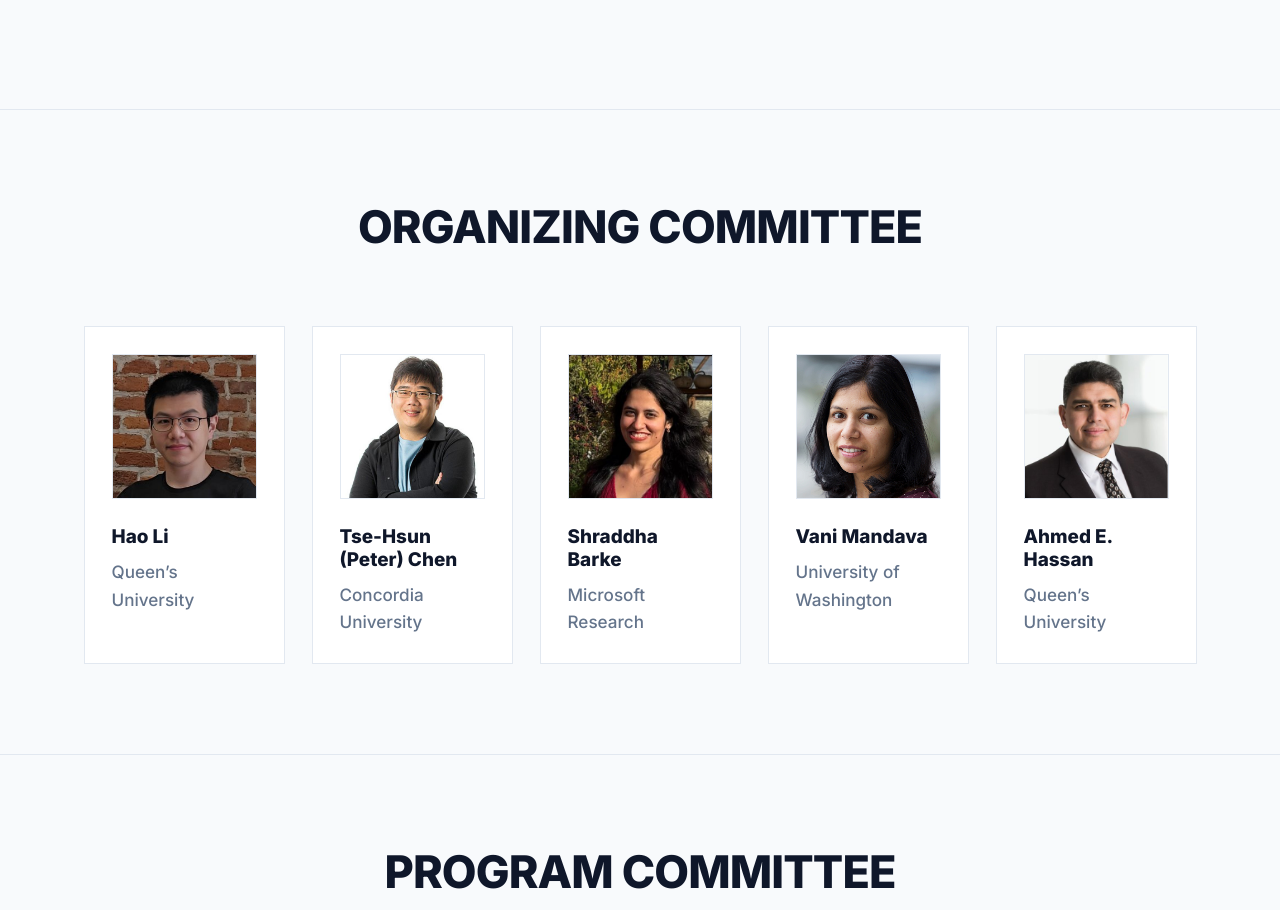
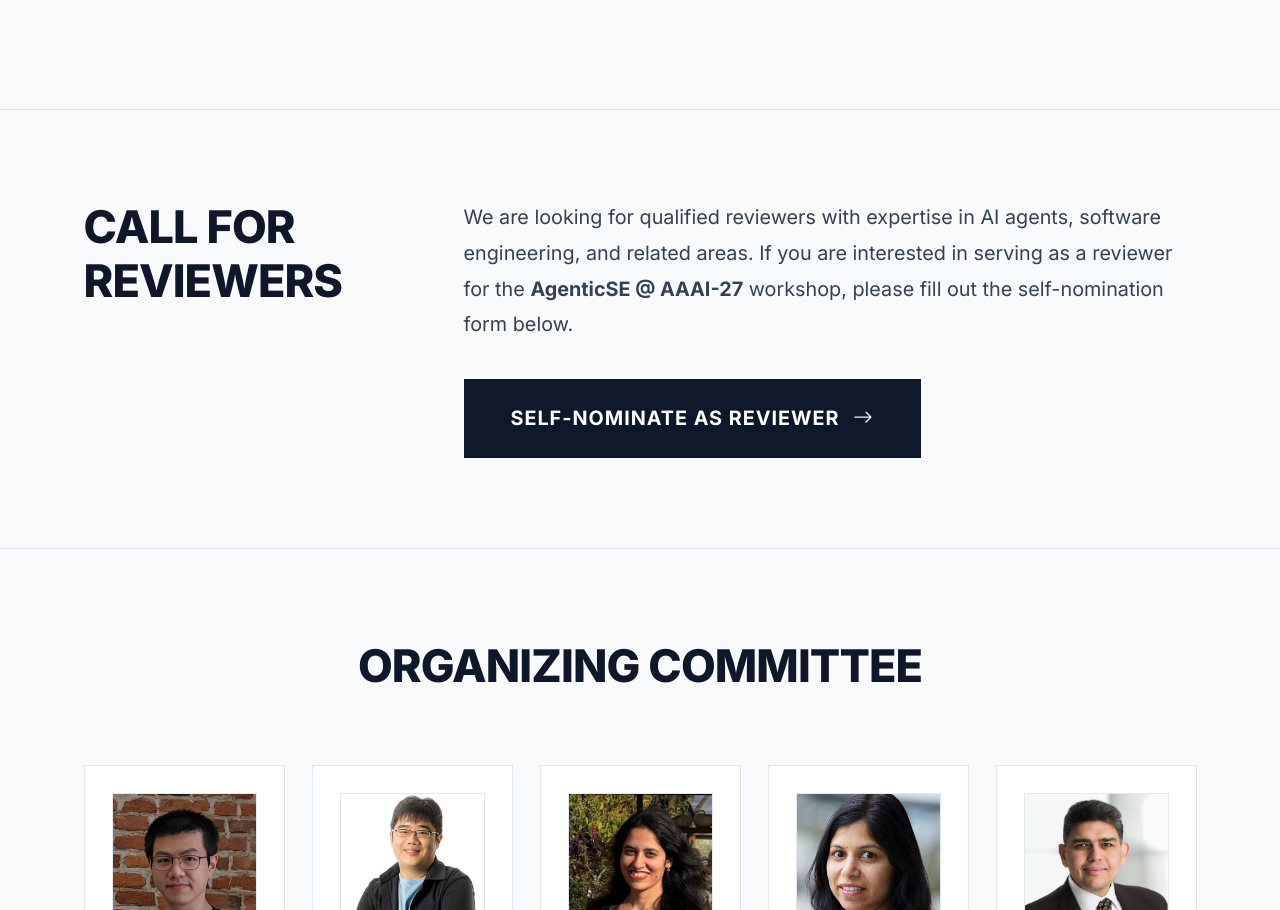
Before and after one commit to AgenticSE-AAAI/AgenticSE-AAAI.github.io, a Vue app: page / in a window 1280 px wide. Shown: the part 3391-4301 px from the top of the page. Built offline with nearby package versions, Linux system fonts and the light colour scheme.

Commit message:
Add reviewer self-nomination section

```diff
--- a/src/App.vue
+++ b/src/App.vue
@@ -259,6 +259,27 @@
     </div>
   </section>
 
+  <!-- Reviewer Self-Nomination -->
+  <section id="reviewer" class="section section-alt" aria-labelledby="reviewer-title">
+    <div class="container">
+      <div class="row">
+        <div class="col-lg-4">
+          <h2 id="reviewer-title" class="section-title">Call for Reviewers</h2>
+        </div>
+        <div class="col-lg-8">
+          <hr class="section-divider d-lg-none">
+          <p class="reviewer-intro mb-0">
+            We are looking for qualified reviewers with expertise in AI agents, software engineering, and related areas. If you are interested in serving as a reviewer for the <strong>AgenticSE @ AAAI-27</strong> workshop, please fill out the self-nomination form below.
+          </p>
+          <a href="https://docs.google.com/forms/d/e/1FAIpQLScoT6DMc6PO_T8BAdAx5aidZU4u7WcUF56XmCY2I4zYLLZdSw/viewform" target="_blank" rel="noopener noreferrer" class="btn-register reviewer-cta">
+            <span>Self-Nominate as Reviewer</span>
+            <i class="bi bi-arrow-right" aria-hidden="true"></i>
+          </a>
+        </div>
+      </div>
+    </div>
+  </section>
+
   <!-- Organizers -->
   <section id="organizers" class="section section-alt">
     <div class="container">
--- a/src/assets/style.css
+++ b/src/assets/style.css
@@ -296,6 +296,26 @@
   color: var(--text-main);
 }
 
+/* Reviewer Self-Nomination */
+.reviewer-intro {
+  font-size: 1.1rem;
+  line-height: 1.8;
+}
+
+.reviewer-cta {
+  display: inline-flex;
+  align-items: center;
+  gap: 0.75rem;
+  max-width: 100%;
+}
+
+@media (max-width: 575px) {
+  .reviewer-cta {
+    padding: 1rem 1.25rem;
+    font-size: 0.95rem;
+  }
+}
+
 /* Speakers */
 .speakers-list {
   display: flex;
```
